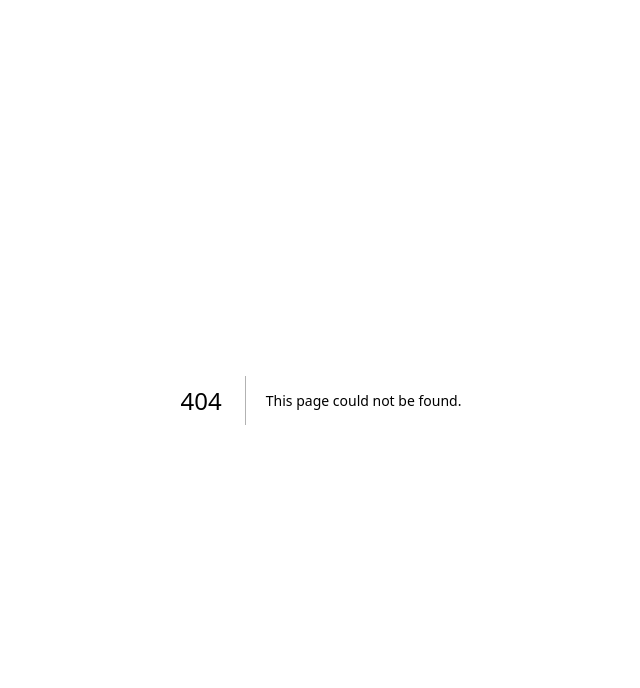
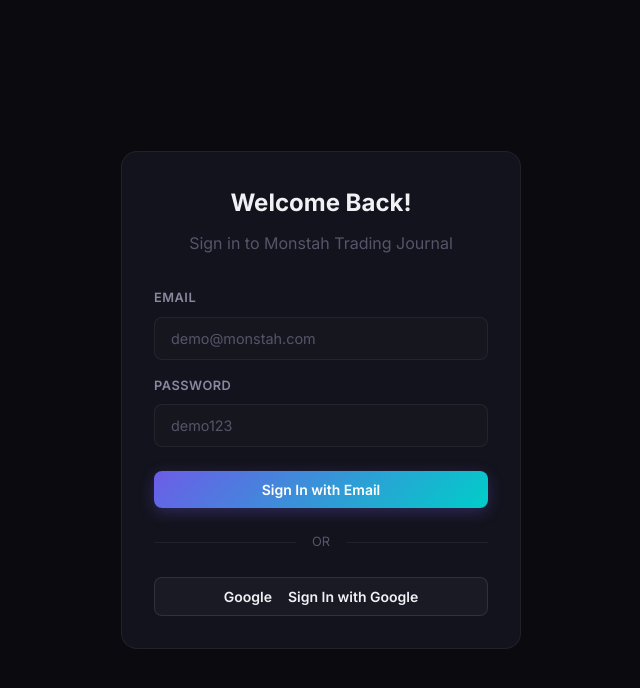
Before and after one commit to monstah123/Monstah-Trading-Jourrnal, a Next.js app: page /login in a window 1280 px wide. Before the commit this address had no page. Shown: the top 688 px of the page, without its empty margins (319-959 px from the left). Built offline with nearby package versions, Linux system fonts and the light colour scheme.

Commit message:
feat: added login authentication with next-auth v5

```diff
--- /dev/null
+++ b/auth.ts
@@ -0,0 +1,25 @@
+import NextAuth from "next-auth"
+import Google from "next-auth/providers/google"
+import Credentials from "next-auth/providers/credentials"
+
+export const { handlers, signIn, signOut, auth } = NextAuth({
+    providers: [
+        Google,
+        Credentials({
+            credentials: {
+                email: { label: "Email", type: "email" },
+                password: { label: "Password", type: "password" },
+            },
+            async authorize({ email, password }) {
+                // In a real app, you would verify against a database
+                if (email === "demo@monstah.com" && password === "demo123") {
+                    return { id: "1", name: "Demo User", email: "demo@monstah.com" }
+                }
+                return null
+            },
+        }),
+    ],
+    pages: {
+        signIn: "/login",
+    },
+})
--- a/package.json
+++ b/package.json
@@ -9,14 +9,20 @@
     "lint": "next lint"
   },
   "dependencies": {
+    "@types/bcryptjs": "^2.4.6",
     "@types/node": "^22.13.10",
     "@types/react": "^19.0.10",
     "@types/react-dom": "^19.0.4",
+    "bcryptjs": "^3.0.3",
     "next": "^15.2.2",
+    "next-auth": "^5.0.0-beta.30",
     "openai": "^4.85.4",
     "react": "^19.0.0",
     "react-dom": "^19.0.0",
     "recharts": "^2.15.1",
     "typescript": "^5.8.2"
+  },
+  "devDependencies": {
+    "@types/next-auth": "^3.13.0"
   }
 }
--- /dev/null
+++ b/src/app/api/auth/[...nextauth]/route.ts
@@ -0,0 +1,3 @@
+import { handlers } from "@/../auth"
+
+export const { GET, POST } = handlers;
--- a/src/app/layout.tsx
+++ b/src/app/layout.tsx
@@ -1,5 +1,6 @@
 import type { Metadata } from "next";
 import "./globals.css";
+import Providers from "./providers";
 
 export const metadata: Metadata = {
     title: "MONSTAH!!! Trading Journal | Track, Analyze, Dominate",
@@ -14,7 +15,11 @@
 }>) {
     return (
         <html lang="en">
-            <body>{children}</body>
+            <body>
+                <Providers>
+                    {children}
+                </Providers>
+            </body>
         </html>
     );
 }
--- /dev/null
+++ b/src/app/login/page.tsx
@@ -0,0 +1,46 @@
+import { signIn } from "@/../auth"
+
+export default function LoginPage() {
+    return (
+        <div style={{ display: 'flex', flexDirection: 'column', alignItems: 'center', justifyContent: 'center', height: '100vh', background: 'var(--bg-primary)' }}>
+            <div className="card" style={{ width: '400px', padding: '32px' }}>
+                <div style={{ textAlign: 'center', marginBottom: '32px' }}>
+                    <h2 style={{ fontSize: '1.5rem', fontWeight: 'bold' }}>Welcome Back!</h2>
+                    <p className="text-muted" style={{ marginTop: '8px' }}>Sign in to Monstah Trading Journal</p>
+                </div>
+
+                <form action={async (formData) => {
+                    "use server"
+                    await signIn("credentials", formData)
+                }} style={{ display: 'flex', flexDirection: 'column', gap: '16px', marginBottom: '24px' }}>
+                    <div className="form-group" style={{ marginBottom: 0 }}>
+                        <label className="form-label">Email</label>
+                        <input className="form-input" name="email" type="email" placeholder="demo@monstah.com" required />
+                    </div>
+                    <div className="form-group" style={{ marginBottom: 0 }}>
+                        <label className="form-label">Password</label>
+                        <input className="form-input" name="password" type="password" placeholder="demo123" required />
+                    </div>
+                    <button type="submit" className="btn btn-primary" style={{ marginTop: '8px' }}>
+                        Sign In with Email
+                    </button>
+                </form>
+
+                <div style={{ display: 'flex', alignItems: 'center', gap: '16px', marginBottom: '24px' }}>
+                    <div style={{ flex: 1, height: '1px', background: 'var(--border-primary)' }} />
+                    <span className="text-muted" style={{ fontSize: '0.8rem' }}>OR</span>
+                    <div style={{ flex: 1, height: '1px', background: 'var(--border-primary)' }} />
+                </div>
+
+                <form action={async () => {
+                    "use server"
+                    await signIn("google")
+                }}>
+                    <button type="submit" className="btn btn-secondary" style={{ width: '100%' }}>
+                        <span style={{ marginRight: '8px' }}>Google</span> Sign In with Google
+                    </button>
+                </form>
+            </div>
+        </div>
+    )
+}
--- /dev/null
+++ b/src/app/providers.tsx
@@ -0,0 +1,9 @@
+import { SessionProvider } from "next-auth/react"
+
+export default function Providers({ children }: { children: React.ReactNode }) {
+    return (
+        <SessionProvider>
+            {children}
+        </SessionProvider>
+    )
+}
--- a/tsconfig.json
+++ b/tsconfig.json
@@ -14,7 +14,7 @@
     "moduleResolution": "bundler",
     "resolveJsonModule": true,
     "isolatedModules": true,
-    "jsx": "react-jsx",
+    "jsx": "preserve",
     "incremental": true,
     "plugins": [
       {
```
Also changed, not shown: src/components/Sidebar.tsx (+11 -1 lines), src/middleware.ts (added, +28 -0 lines), 1 other file (tests, documents, lock files or other folders).
